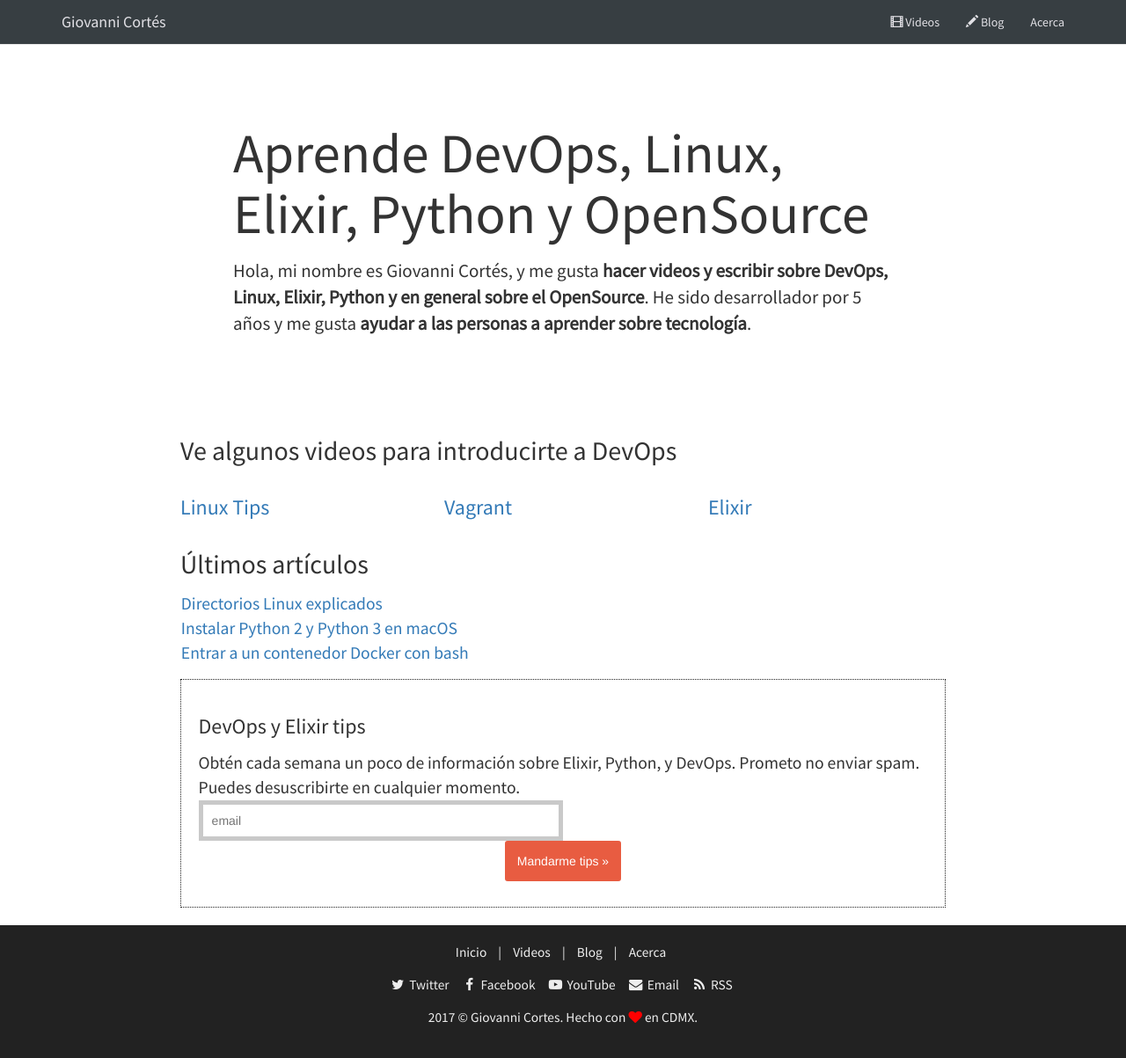
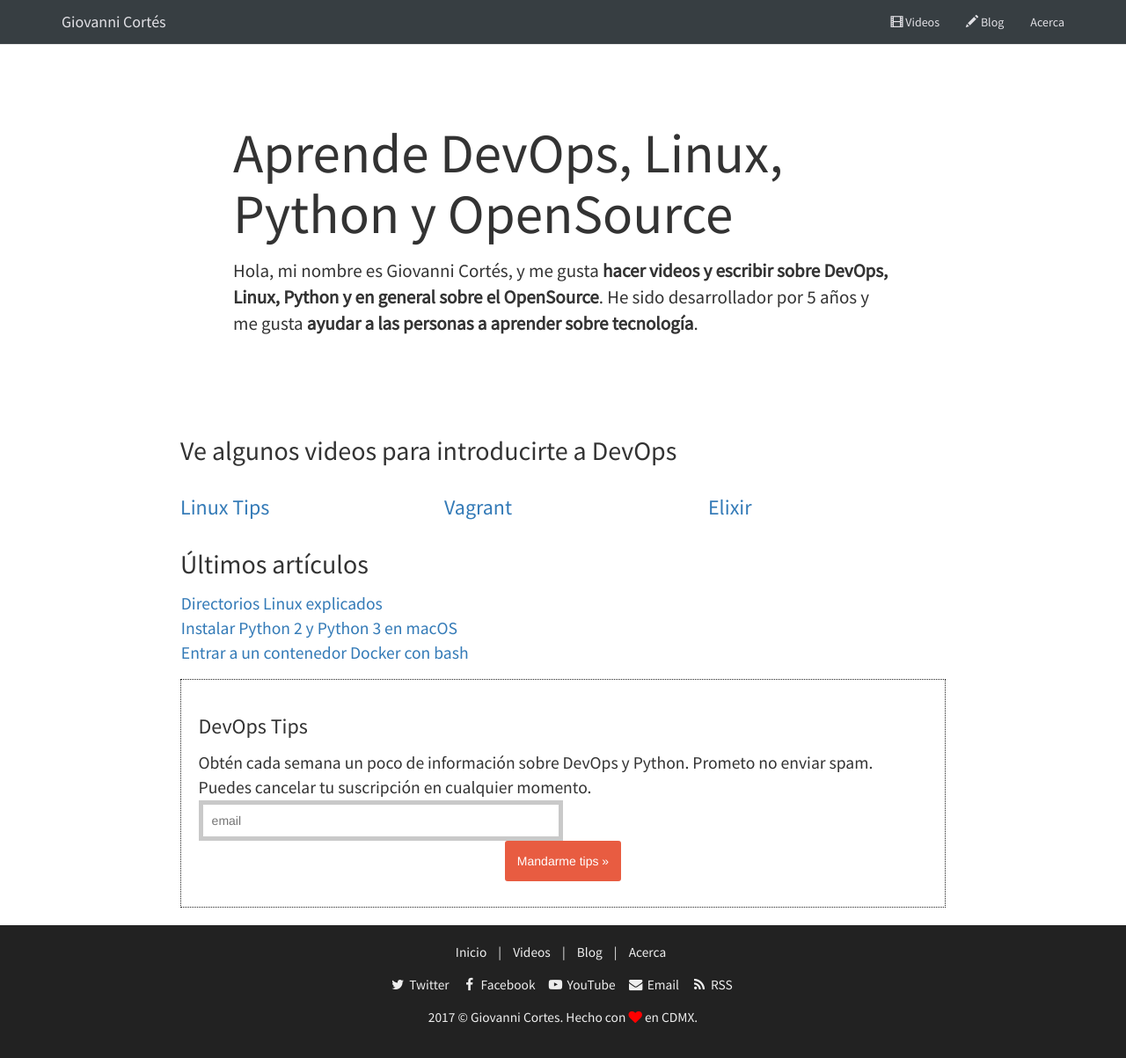
Before and after one commit to Gidrek/giovannicortes_old, a Jekyll site: the page built from index.html, in a window 1280 px wide. Shown: the whole page at 88% size. Built offline with Jekyll 4.4.1, drawn with Linux system fonts in a browser that asks for light colours; comment, search, counter and statistics services are not loaded.

Commit message:
Changed texts

```diff
--- a/acerca.html
+++ b/acerca.html
@@ -8,7 +8,7 @@ permalink: /acerca/
 
 <h2>Sobre mí</h2>
 
-<p>Mi nombre es Giovanni Cortes y ayudo a los que quieran aprender sobre DevOps, Python, Linux, Elixir y OpenSource.</p>
+<p>Mi nombre es Giovanni Cortes y ayudo a los que quieran aprender sobre DevOps, Python, Linux y OpenSource.</p>
 
 <p>
   He sido desarrollador por más de 5 años escribiendo en lenguajes como
--- a/index.html
+++ b/index.html
@@ -5,10 +5,10 @@ title: Inicio
 <div class="index-wrapper">
 
     <div class="jumbotron">
-        <h1>Aprende DevOps, Linux, Elixir, Python y OpenSource</h1>
+        <h1>Aprende DevOps, Linux, Python y OpenSource</h1>
 
         <p>Hola, mi nombre es Giovanni Cortés, y me gusta <strong>hacer videos y escribir sobre
-            DevOps, Linux, Elixir, Python y en general sobre el OpenSource</strong>. He sido desarrollador
+            DevOps, Linux, Python y en general sobre el OpenSource</strong>. He sido desarrollador
             por 5 años y me gusta <strong>ayudar a las personas a aprender sobre tecnología</strong>.
         </p>
     </div>
@@ -62,9 +62,9 @@ title: Inicio
     </div>
 
     <div class="email-cta-box">
-        <h3>DevOps y Elixir tips</h3>
+        <h3>DevOps Tips</h3>
         <div class="email-cta-info">
-            Obtén cada semana un poco de información sobre Elixir, Python, y DevOps. Prometo no enviar spam. Puedes desuscribirte en
+            Obtén cada semana un poco de información sobre DevOps y Python. Prometo no enviar spam. Puedes cancelar tu suscripción en
             cualquier momento.
         </div>
         {% include subscribe_general.html %}
--- a/videos.html
+++ b/videos.html
@@ -4,14 +4,14 @@ title: Acerca
 permalink: /videos/
 ---
 
-<h1>Ve videos y screencasts gratis sobre DevOps, Python y Elixir en
+<h1>Ve videos y screencasts gratis sobre DevOps y Python en
 mi canal de YouTube
 </h1>
 
 <img src="/assets/img/screencasts.jpg" alt="Screencasts" class="img-responsive featured"></img>
 
 
-<p>Mi canal de YouTube tiene varios videos sobre DevOps, Linux, Python, Elixir que puedes disfrutar.</p>
+<p>Mi canal de YouTube tiene varios videos sobre DevOps, Linux, Python, que puedes disfrutar.</p>
 
 <p>Subo un video cada semana y trato de que sean pequeños y entendibles para que sean aprovechados de la mejor manera.
 </p>
```
Also changed, not shown: assets/img/screencasts.jpg.
